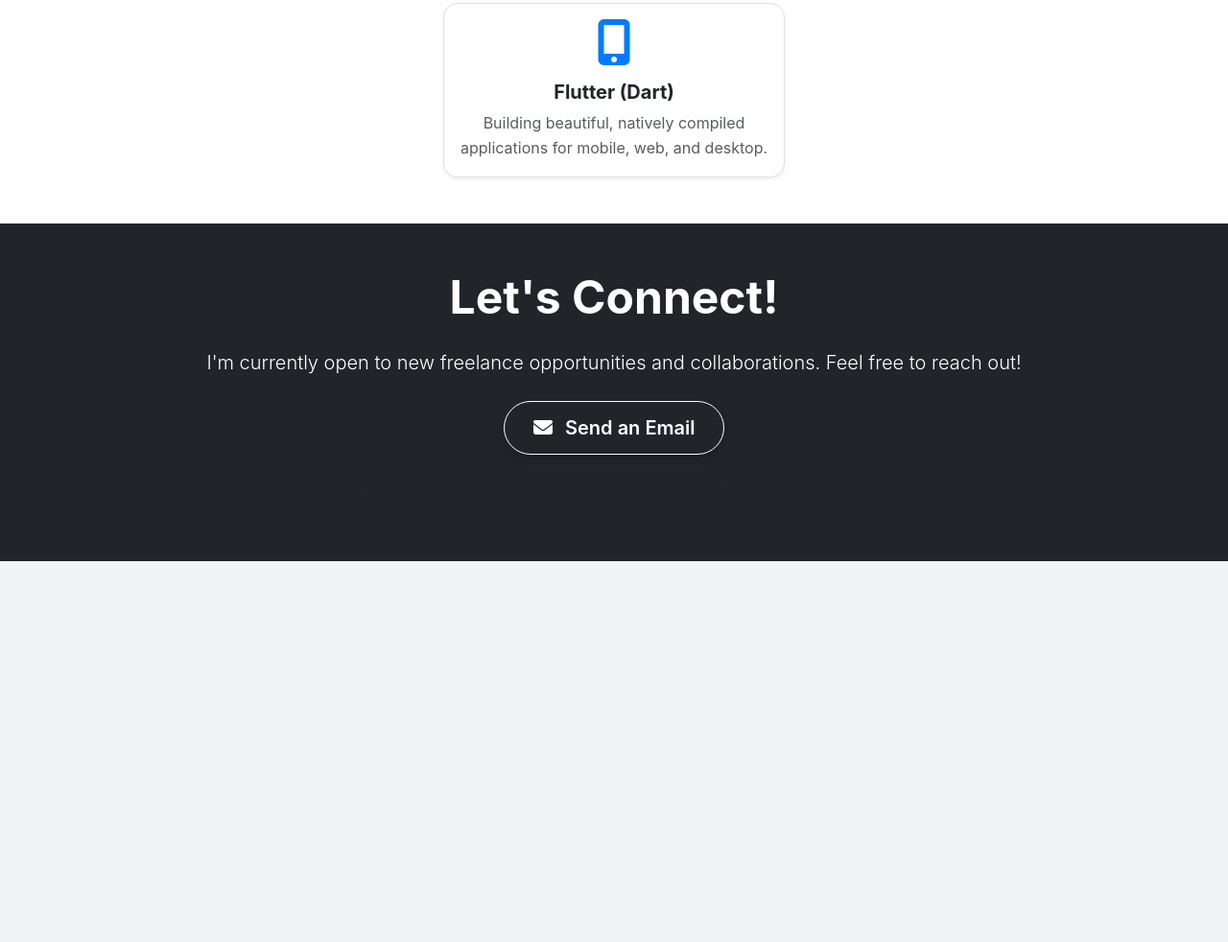
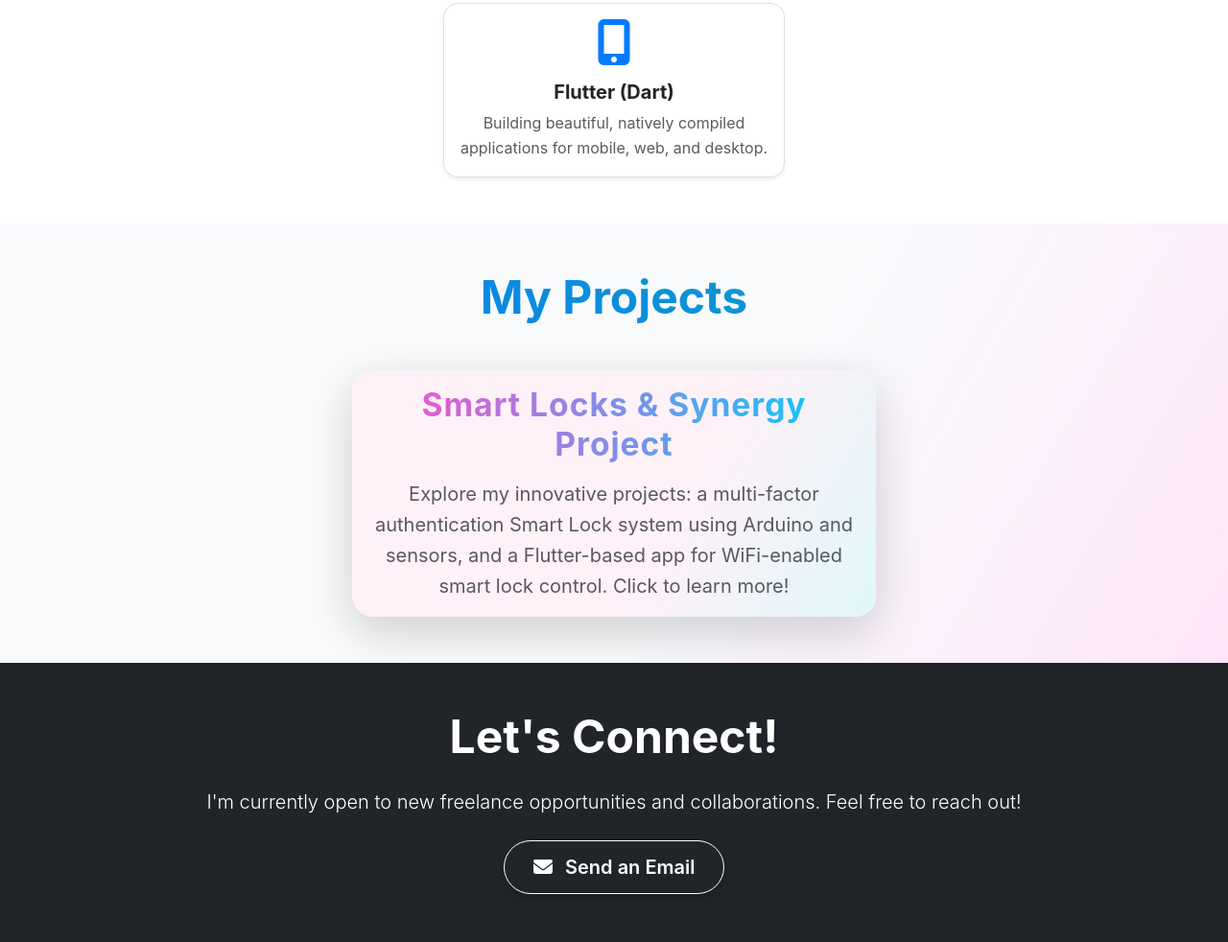
Before and after one commit to paarthyy/local1, a plain HTML site: page index.html in a window 1280 px wide. Shown: the part 2024-3006 px from the top of the page at 96% size. Before the commit the page ends 2609 px from the top, so only its background shows below. Drawn offline with nearby package versions, Linux system fonts and the light colour scheme.

Commit message:
projects

```diff
--- a/index.html
+++ b/index.html
@@ -158,6 +158,27 @@
         </div>
     </section>
 
+    <!-- Projects Section -->
+    <section id="projects" class="py-5 bg-gradient-projects">
+        <div class="container">
+            <h2 class="text-center display-5 fw-bold mb-5 gradient-text animate-fade-in">My Projects</h2>
+            <div class="row justify-content-center g-4">
+                <div class="col-lg-6 col-md-10 animate-fade-in-up">
+                    <a href="projects.html" class="project-link">
+                        <div class="project-card card shadow-lg h-100 border-0">
+                            <div class="card-body text-center">
+                                <h3 class="card-title fw-bold mb-3 gradient-text">Smart Locks & Synergy Project</h3>
+                                <p class="card-text text-muted fs-5">
+                                    Explore my innovative projects: a multi-factor authentication Smart Lock system using Arduino and sensors, and a Flutter-based app for WiFi-enabled smart lock control. Click to learn more!
+                                </p>
+                            </div>
+                        </div>
+                    </a>
+                </div>
+            </div>
+        </div>
+    </section>
+
     <!-- Contact Me Section (Placeholder for future modal/form) -->
     <section id="contact-me" class="py-5 bg-dark text-white text-center">
         <div class="container">
--- a/style.css
+++ b/style.css
@@ -192,7 +192,74 @@ body {
     margin-bottom: 15px;
 }
 
-/* Animations */
+/* Projects Section Styling */
+.bg-gradient-projects {
+    background: linear-gradient(120deg, #f8fafc 60%, #ffe6fa 100%);
+    padding-top: 80px;
+    padding-bottom: 80px;
+}
+
+.project-card {
+    border-radius: 22px;
+    background: linear-gradient(120deg, #fff1f8 60%, #e0f7fa 100%);
+    box-shadow: 0 8px 32px rgba(255, 0, 123, 0.10), 0 1.5px 8px rgba(0, 200, 255, 0.10);
+    border: none;
+    transition: transform 0.5s cubic-bezier(.4,2,.6,1), box-shadow 0.5s, opacity 0.7s;
+    position: relative;
+    overflow: hidden;
+    opacity: 0;
+    animation: fadeInProject 1.2s forwards;
+}
+.project-card:hover {
+    transform: translateY(-10px) scale(1.04) rotate(-1deg);
+    box-shadow: 0 16px 40px rgba(255, 0, 123, 0.18), 0 3px 16px rgba(0, 200, 255, 0.13);
+    background: linear-gradient(120deg, #ffe6fa 60%, #e0f7fa 100%);
+}
+.project-card .card-title {
+    font-size: 2.1rem;
+    letter-spacing: 1px;
+    margin-bottom: 1.2rem;
+    background: linear-gradient(90deg, #ff4ecd, #00cfff);
+    -webkit-background-clip: text;
+    -webkit-text-fill-color: transparent;
+    background-clip: text;
+}
+.project-card .card-text {
+    font-size: 1.18rem;
+    color: #4a4a68;
+}
+
+/* Project Link Styling */
+.project-link {
+    text-decoration: none;
+    display: block;
+    transition: box-shadow 0.3s, transform 0.3s;
+}
+.project-link:focus .project-card,
+.project-link:hover .project-card {
+    box-shadow: 0 20px 48px rgba(255, 0, 123, 0.22), 0 6px 24px rgba(0, 200, 255, 0.18);
+    transform: translateY(-12px) scale(1.05) rotate(-1deg);
+}
+
+/* Project Details Card (projects.html) */
+.project-detail-card {
+    border-radius: 22px;
+    background: linear-gradient(120deg, #fff1f8 60%, #e0f7fa 100%);
+    box-shadow: 0 8px 32px rgba(255, 0, 123, 0.10), 0 1.5px 8px rgba(0, 200, 255, 0.10);
+    border: none;
+    margin-bottom: 2.5rem;
+    transition: box-shadow 0.4s, transform 0.4s;
+    opacity: 0;
+    animation: fadeInProject 1.2s forwards;
+}
+.project-detail-card .card-title {
+    font-size: 2rem;
+    background: linear-gradient(90deg, #ff4ecd, #00cfff);
+    -webkit-background-clip: text;
+    -webkit-text-fill-color: transparent;
+    background-clip: text;
+}
+
 @keyframes fadeIn {
     from { opacity: 0; }
     to { opacity: 1; }
@@ -206,6 +273,11 @@ body {
 @keyframes zoomIn {
     from { opacity: 0; transform: scale(0.9); }
     to { opacity: 1; transform: scale(1); }
+}
+
+@keyframes fadeInProject {
+    from { opacity: 0; transform: translateY(40px); }
+    to { opacity: 1; transform: translateY(0); }
 }
 
 .animate-fade-in {
```
Also changed, not shown: projects.html (added, +36 -0 lines).
